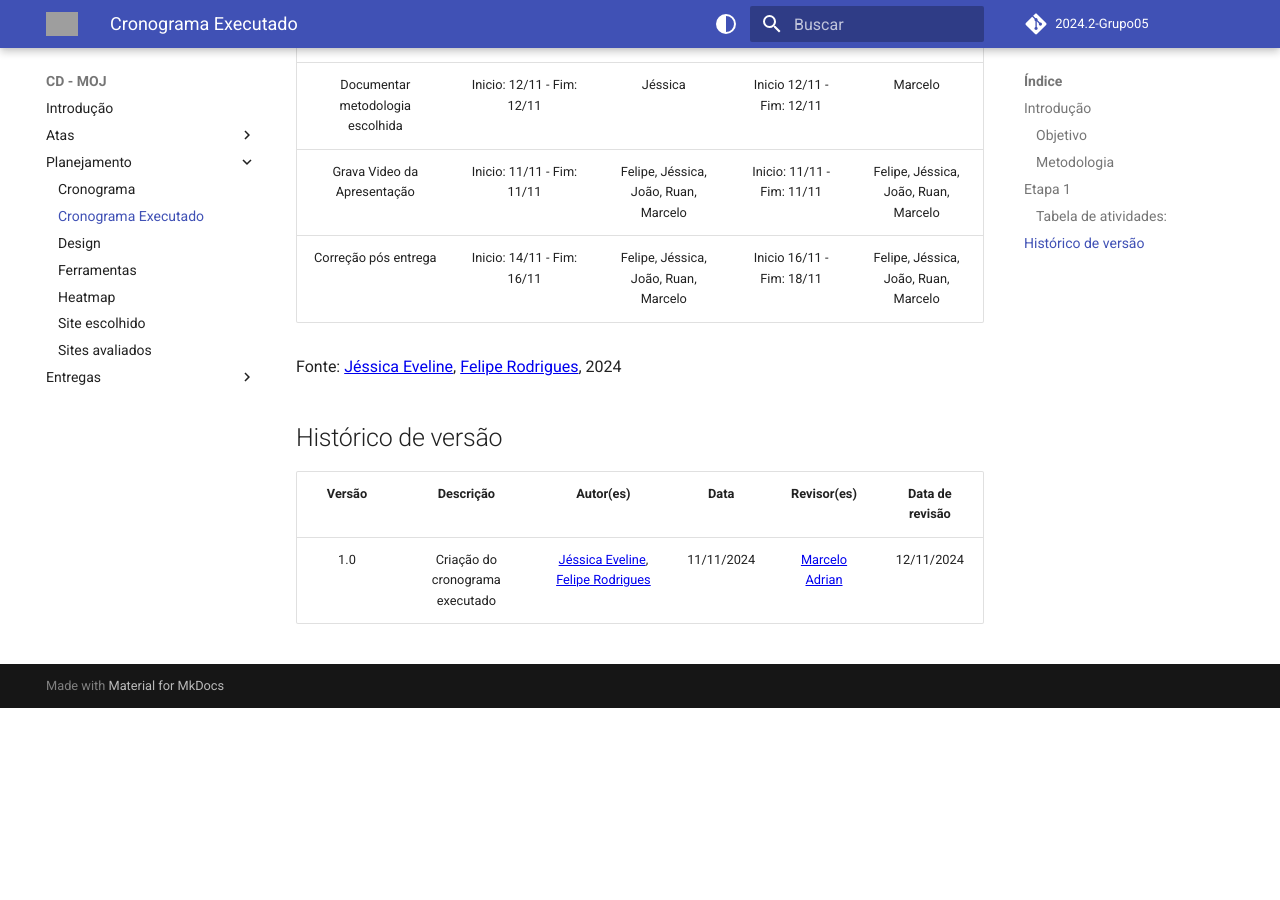
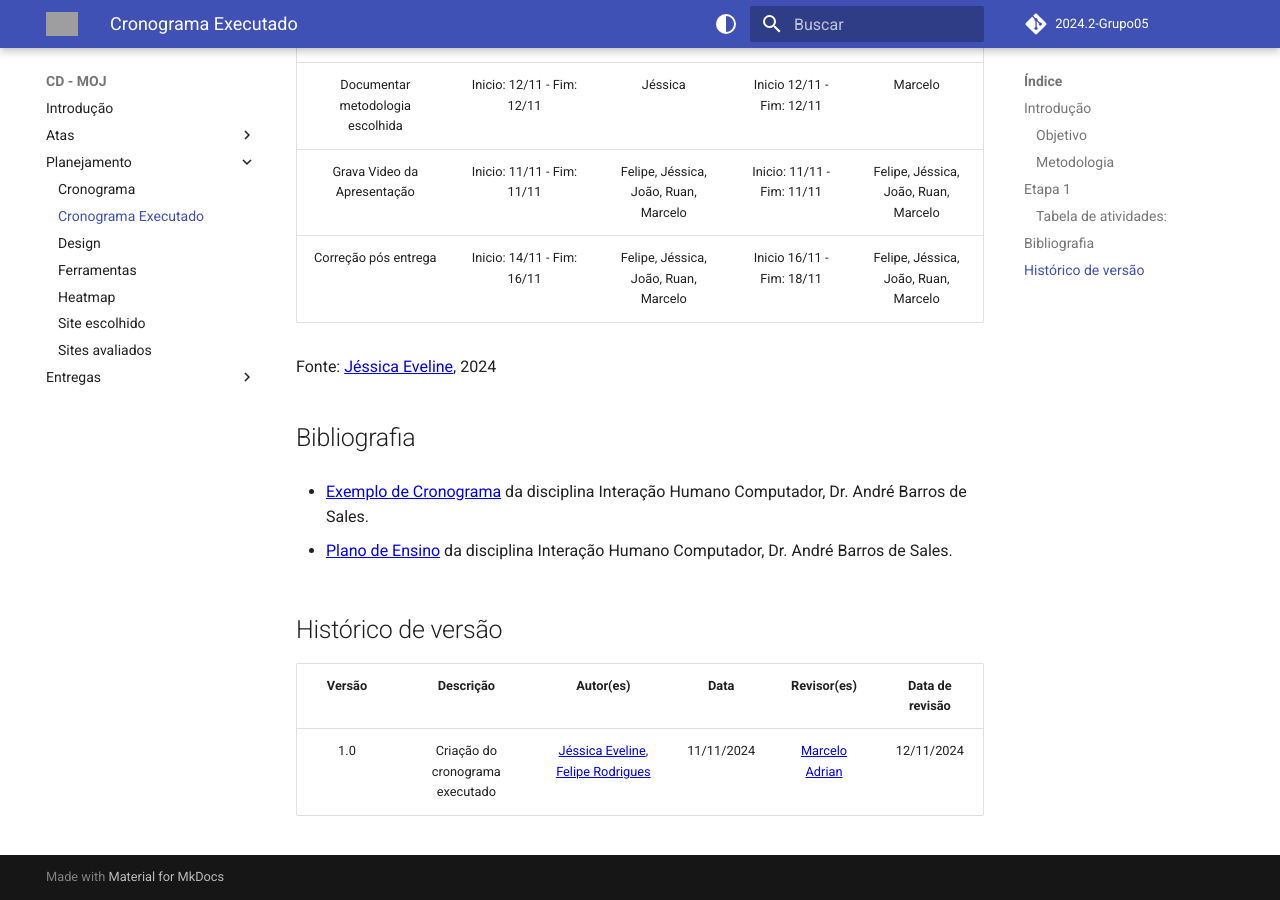
Before and after one commit to Interacao-Humano-Computador/2024.2-Grupo05, an MkDocs documentation site: the page built from docs/planejamento/cronograma_executado.md, in a window 1280 px wide and 900 px high, scrolled down 1525 px. Built offline with MkDocs 1.6.1 and Material for MkDocs 9.7.7, drawn with Linux system fonts in a browser that asks for light colours; comment, search, counter and statistics services are not loaded; the version menu is left out; before the commit the page ends 2233 px from its top, so only the background shows below that; grey boxes are pictures that could not be loaded.

Commit message:
Docs: Adiciona a bibliografia.

```diff
--- a/docs/planejamento/cronograma_executado.md
+++ b/docs/planejamento/cronograma_executado.md
@@ -25,7 +25,12 @@ Este documento serve como uma ferramenta de acompanhamento e análise de ativida
 |Grava Video da Apresentação|Inicio: 11/11 - Fim: 11/11|Felipe, Jéssica, João, Ruan, Marcelo|Inicio: 11/11 - Fim: 11/11|Felipe, Jéssica, João, Ruan, Marcelo|
 |Correção pós entrega|Inicio: 14/11 - Fim: 16/11|Felipe, Jéssica, João, Ruan, Marcelo|Inicio 16/11 - Fim: 18/11|Felipe, Jéssica, João, Ruan, Marcelo|
 
-Fonte: [Jéssica Eveline](https://github.com/xzxjesse), [Felipe Rodrigues](https://github.com/felipeJRdev), 2024
+Fonte: [Jéssica Eveline](https://github.com/xzxjesse), 2024
+
+## Bibliografia
+- [Exemplo de Cronograma](https://aprender3.unb.br/pluginfile.php/2972635/mod_resource/content/2/Exemplo%20de%20Cronograma.pdf) da disciplina Interação Humano Computador, Dr. André Barros de Sales.
+
+- [Plano de Ensino](https://aprender3.unb.br/pluginfile.php/2972625/mod_resource/content/56/Plano_de_Ensino%20FIHC%20022024%20Turma%2001%20v1.pdf) da disciplina Interação Humano Computador, Dr. André Barros de Sales.
 
 ## Histórico de versão
 |Versão|Descrição|Autor(es)|Data|Revisor(es)|Data de revisão|
```
